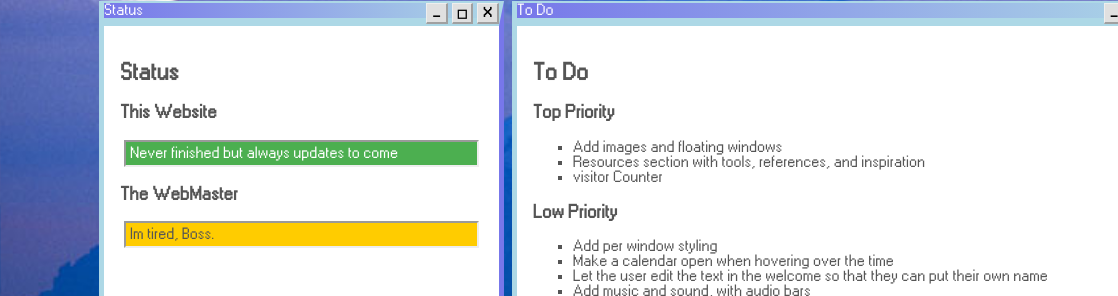
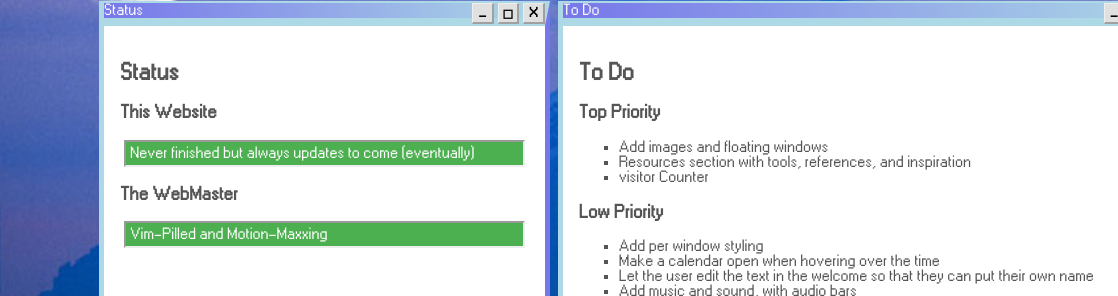
Before and after one commit to CRW405/interweb, a plain HTML site: page index.html in a window 1280 px wide. Shown: the part 2268-2564 px from the top of the page, 0-1118 px from the left. Drawn offline with Linux system fonts and the light colour scheme; no server answers; files whose address does not match are found by name.

Commit message:
Update status and webmaster messages in index.html

```diff
--- a/index.html
+++ b/index.html
@@ -176,12 +176,12 @@
           <h2>Status</h2>
           <div>
             <h3>This Website</h3>
-            <div class="ok border">Never finished but always updates to come</div>
+            <div class="ok border">Never finished but always updates to come (eventually)</div>
           </div>
 
           <div>
             <h3>The WebMaster</h3>
-            <div class="warning border">Im tired, Boss.</div>
+            <div class="ok border">Vim-Pilled and Motion-Maxxing</div>
           </div>
         </window>
 
```
